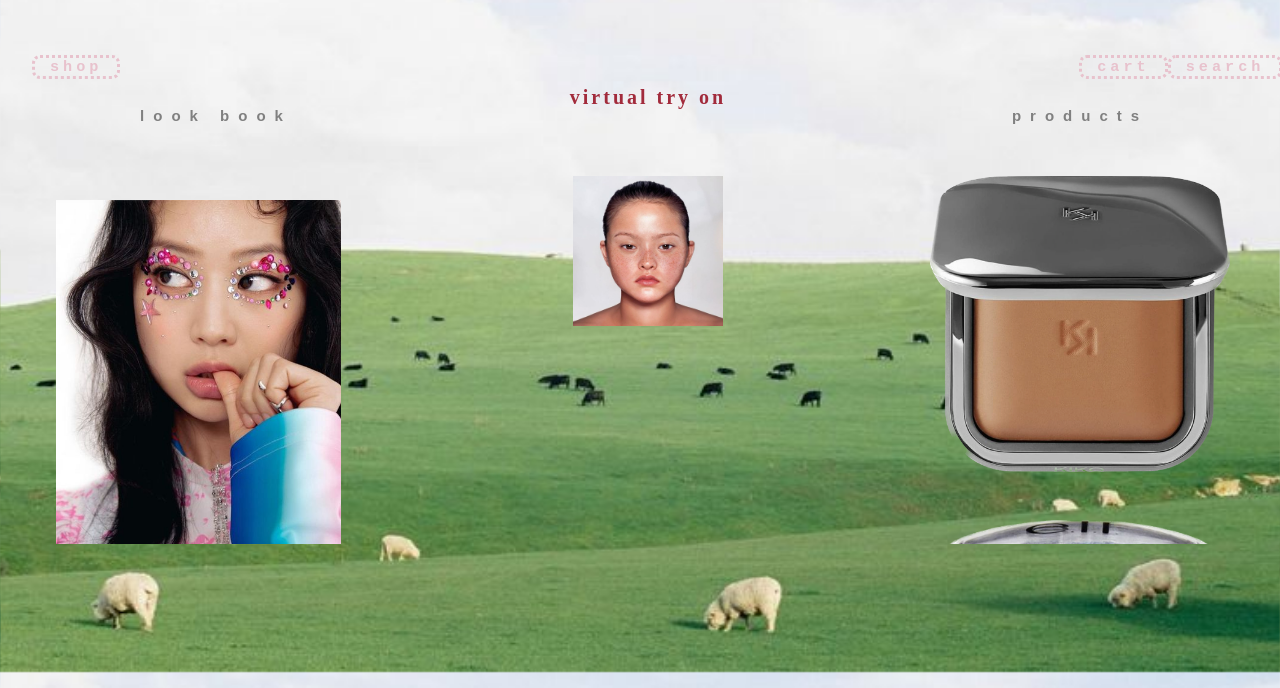
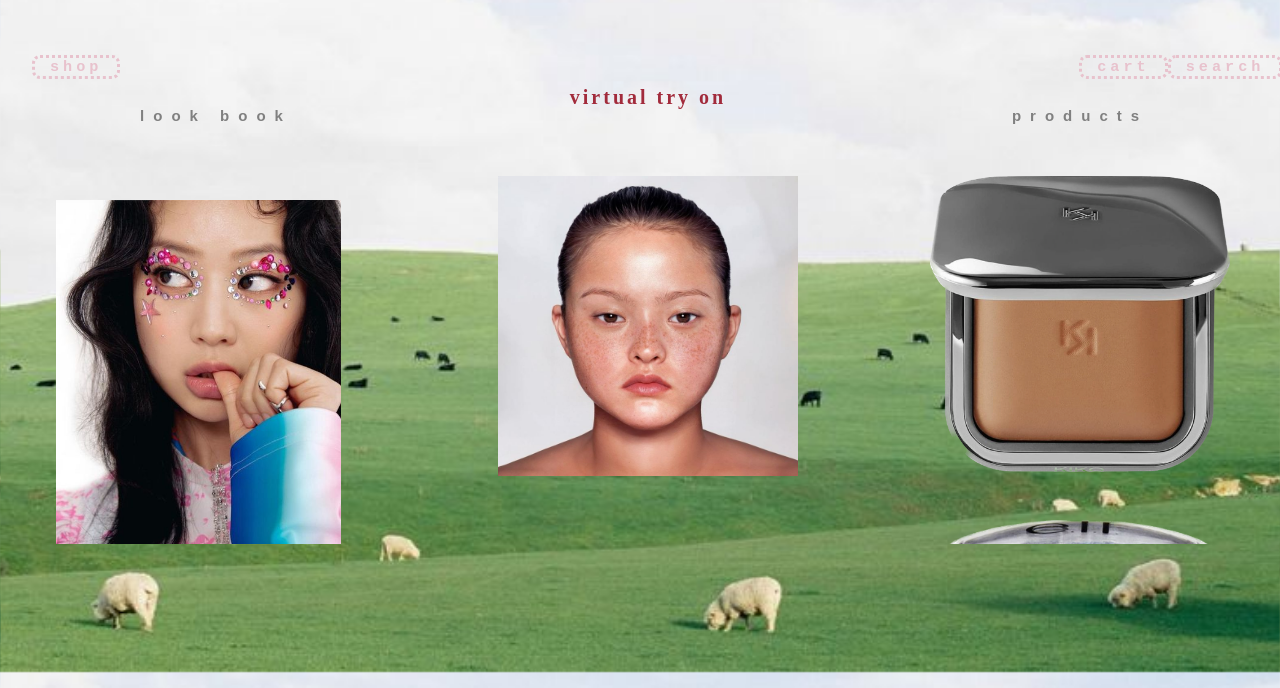
Before and after one commit to jollyjuulia/grid-work, a plain HTML site: page index.html in a window 1280 px wide. Shown: the part 128-816 px from the top of the page. Drawn offline with Linux system fonts and the light colour scheme; a web font is replaced by a local one.

Commit message:
image size

```diff
--- a/index.html
+++ b/index.html
@@ -96,7 +96,7 @@
                 <h4>virtual try on</h4>
             </div>
                 <section class="bareface">
-                    <img src="img/bare.jpg" width="150" height="150">
+                    <img src="img/bare.jpg" width="300" height="300">
                 </section>
 
 
```
